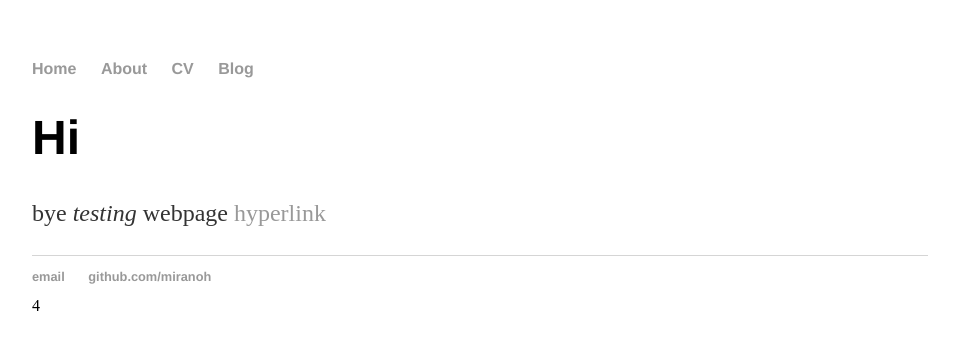
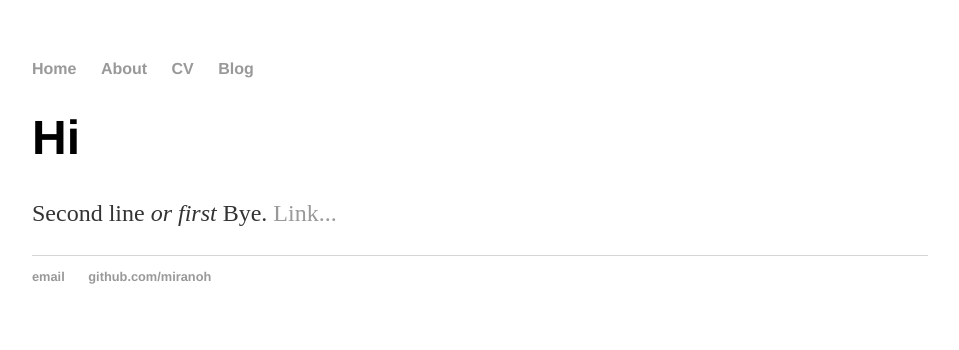
Before and after one commit to miranoh/miranoh.github.io, a Jekyll site: the page built from index.html, in a window 1280 px wide. Shown: the top 350 px of the page, without its empty margins (160-1119 px from the left). Built offline with Jekyll 4.4.1, drawn with Linux system fonts in a browser that asks for light colours.

Commit message:
Update index.html

```diff
--- a/index.html
+++ b/index.html
@@ -1,31 +1,8 @@
-<!DOCTYPE html>
-<html>
-	<head>
-		<title>Miran Oh</title>
-		<!-- link to main stylesheet -->
-		<link rel="stylesheet" type="text/css" href="/css/main.css">
-	</head>
-	<body>
-		<nav>
-    		<ul>
-        		<li><a href="/">Home</a></li>
-	        	<li><a href="/about">About</a></li>
-        		<li><a href="/CV">CV</a></li>
-        		<li><a href="/Contact">Blog</a></li>
-    		</ul>
-		</nav>
-		<div class="container">
-    		<div class="blurb">
-        		<h1>Hi</h1>
-				<p>bye <em> testing </em> webpage <a href="/about"> hyperlink </a></p>
-    		</div><!-- /.blurb -->
-		</div><!-- /.container -->
-		<footer>
-    		<ul>
-        		<li><a href="mailto:miranoh@usc.edu">email</a></li>
-        		<li><a href="https://github.com/miranoh">github.com/miranoh</a></li>
-			</ul>
-		</footer>
-	</body>
-</html>
-4
+---
+layout: default
+title: Miran Oh | PhD Student in Linguistics at USC
+---
+<div class="blurb">
+	<h1>Hi</h1>
+	<p>Second line <em>or first</em> Bye. <a href="/about">Link...</a></p>
+</div><!-- /.blurb -->
```
